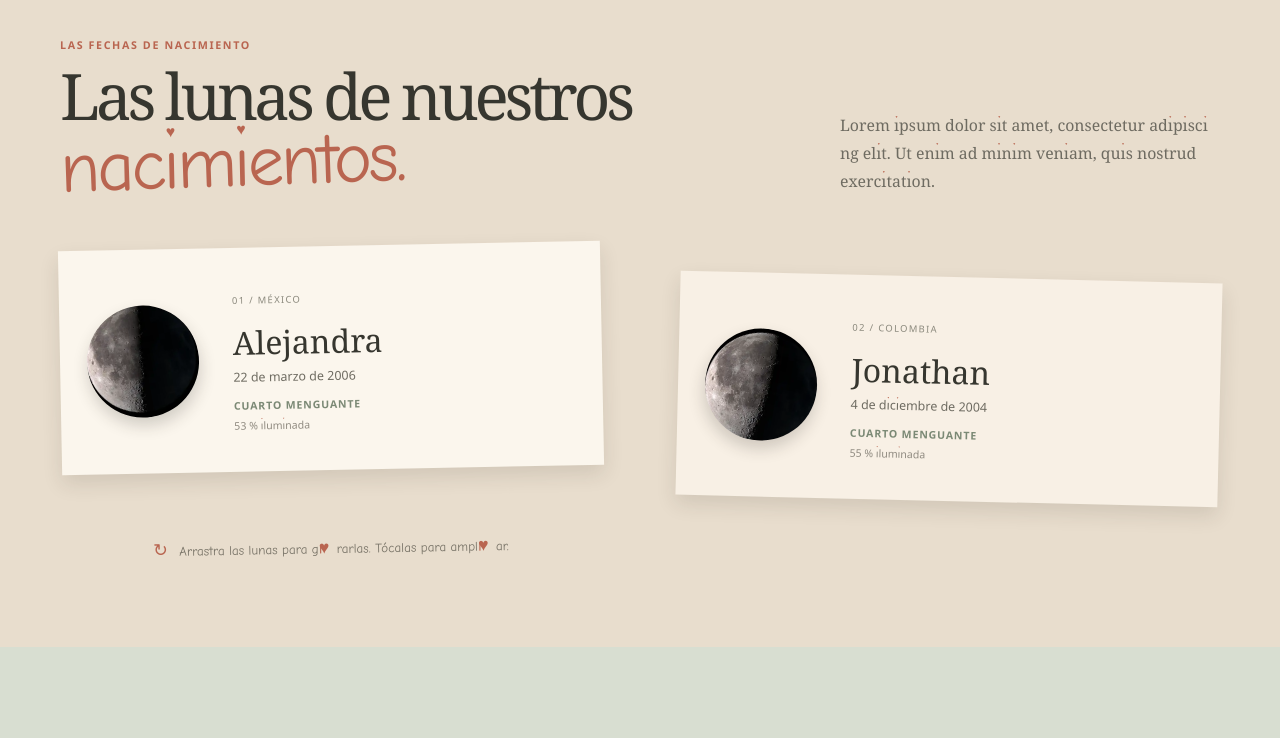
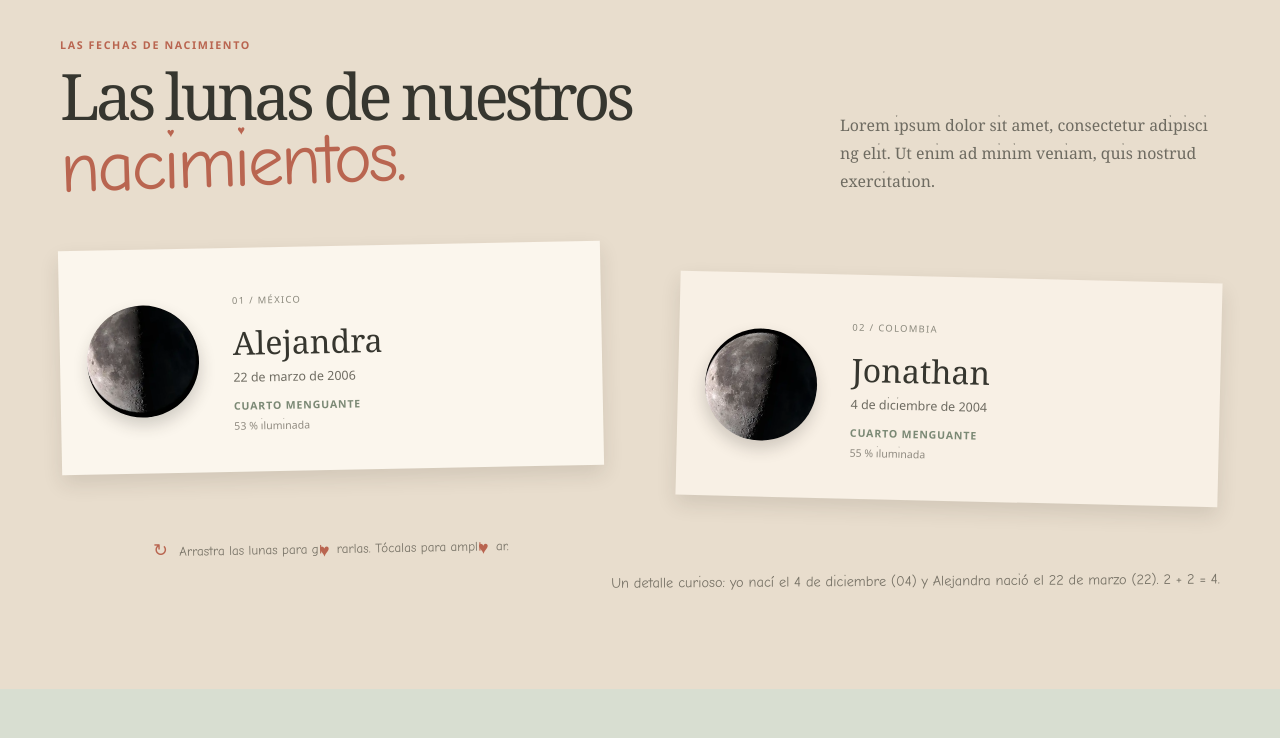
Before and after one commit to jothahr04/primer-mes, a plain HTML site: page dist/index.html in a window 1280 px wide. Shown: the part 800-1538 px from the top of the page. Drawn offline with Linux system fonts and the light colour scheme.

Commit message:
Update Site source

```diff
--- a/dist/index.html
+++ b/dist/index.html
@@ -81,6 +81,7 @@
           </article>
         </div>
         <p class="gesture-note"><span aria-hidden="true">↻</span> Arrastra las lunas para girarlas. Tócalas para ampliar.</p>
+        <p class="coincidence-note">Un detalle curioso: yo nací el 4 de diciembre (04) y Alejandra nació el 22 de marzo (22). 2 + 2 = 4.</p>
       </div>
     </section>
 
--- a/dist/styles.css
+++ b/dist/styles.css
@@ -44,7 +44,7 @@ nav a:hover, nav a:focus-visible { color: var(--clay); text-decoration: underlin
 .eyebrow { display: flex; align-items: center; gap: 9px; margin: 0 0 17px; color: var(--clay); font-size: .67rem; font-weight: 700; letter-spacing: .15em; text-transform: uppercase; }
 .tiny-sun { font-size: 1.05rem; }
 .heart-i { position: relative; display: inline; }
-.heart-i-heart { position: absolute; top: .06em; left: 50%; color: var(--clay); font-family: var(--sans); font-size: .22em; line-height: 1; transform: translateX(-50%); pointer-events: none; }
+.heart-i-heart { position: absolute; top: .24em; left: 50%; color: inherit; font-family: var(--sans); font-size: .18em; line-height: 1; transform: translateX(-50%); pointer-events: none; }
 .heart-i-shape { display: inline; color: inherit; font-family: inherit; }
 .heart-i-sr { position: absolute; width: 1px; height: 1px; padding: 0; overflow: hidden; clip: rect(0, 0, 0, 0); white-space: nowrap; border: 0; }
 h1, h2, h3, p { margin-top: 0; }
@@ -102,6 +102,7 @@ h1 em { display: inline-block; color: var(--clay); font-family: var(--hand); fon
 .birth-copy small { display: block; margin-top: 6px; color: #908b81; font-size: .66rem; }
 .gesture-note { margin: 30px 0 0 8%; color: #777266; font-family: var(--hand); font-size: .82rem; transform: rotate(-1deg); }
 .gesture-note span { display: inline-block; margin-right: 7px; color: var(--clay); font-size: 1.1rem; }
+.coincidence-note { max-width: 700px; margin: 19px 0 0 auto; color: #777266; font-family: var(--hand); font-size: .9rem; line-height: 1.6; text-align: right; transform: rotate(-.4deg); }
 .distance { position: relative; overflow: hidden; padding: 101px 0; background: #d8ded1; }
 .distance::after { position: absolute; right: -90px; bottom: -170px; width: 360px; height: 360px; border: 1px solid rgba(53,69,65,.14); border-radius: 46% 54% 64% 36%; content: ""; transform: rotate(29deg); }
 .distance-layout { position: relative; z-index: 1; display: grid; grid-template-columns: .8fr 1.2fr; gap: 65px; align-items: center; }
@@ -220,6 +221,7 @@ h1 em { display: inline-block; color: var(--clay); font-family: var(--hand); fon
   .birth-copy h3 { margin-top: 9px; font-size: 1.75rem; }
   .birth-copy p { font-size: .72rem; }
   .gesture-note { margin: 24px 0 0 8px; font-size: .75rem; }
+  .coincidence-note { margin: 16px 8px 0; font-size: .8rem; text-align: left; }
   .distance-layout { grid-template-columns: 1fr; gap: 36px; }
   .route-card { min-height: 204px; padding: 27px 15px 16px; }
   .route-card svg { height: 105px; }
```
